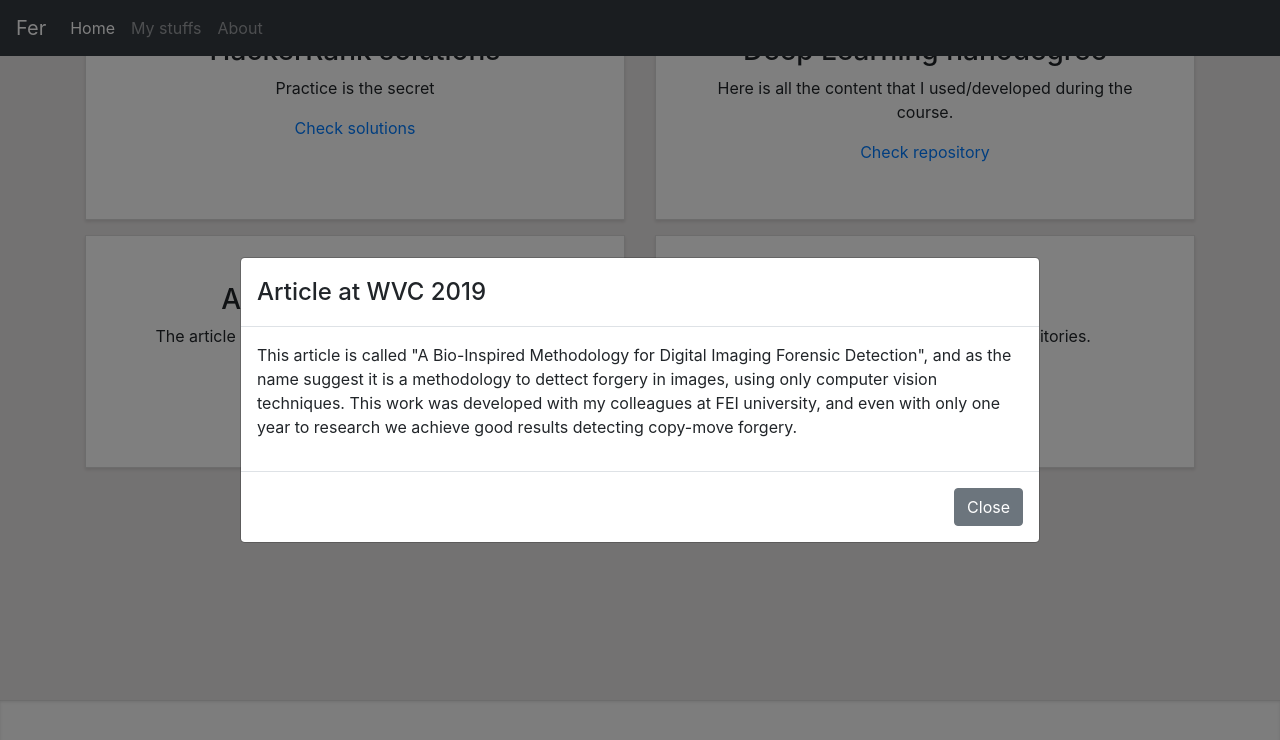
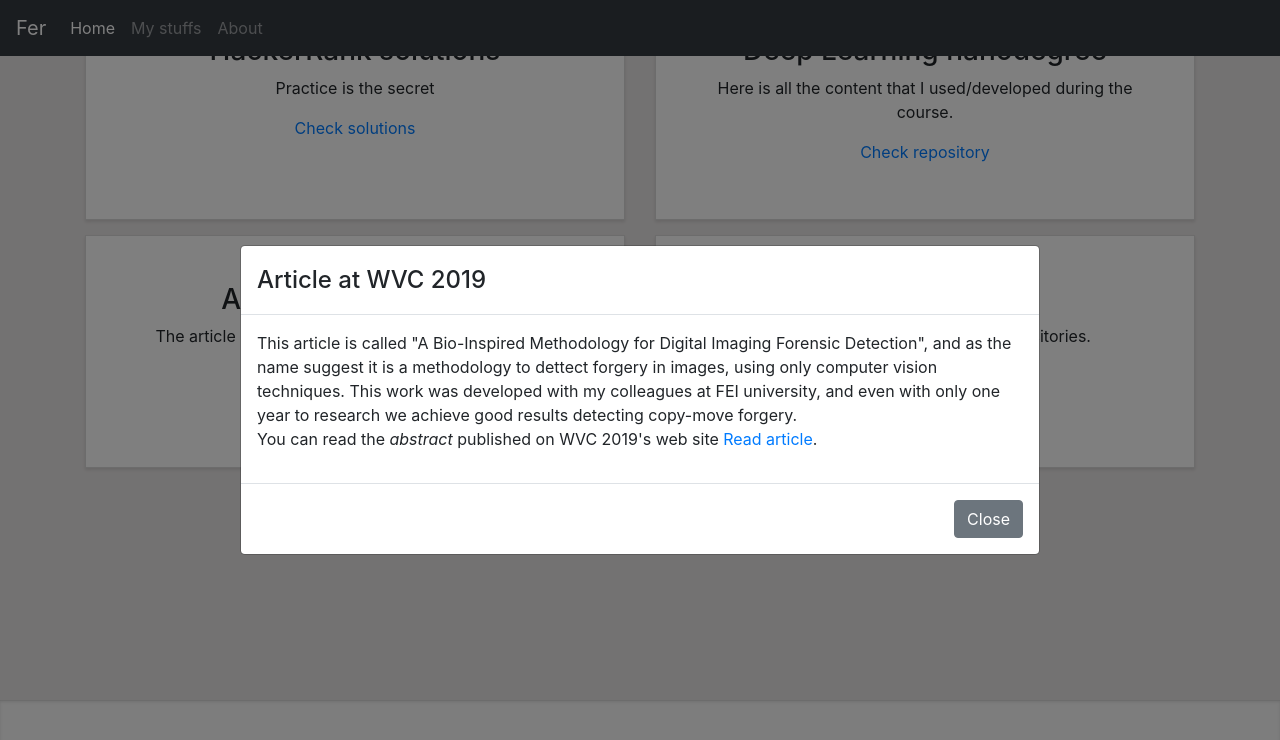
Before and after one commit to MrFrezza/mrfrezza.github.io, a plain HTML site: page index.html in a window 1280 px wide. Both pictures are taken after a click on the link "About the article". Shown: the part 900-1640 px from the top of the page. Drawn offline with nearby package versions, Linux system fonts and the light colour scheme.

Commit message:
add article link

```diff
--- a/index.html
+++ b/index.html
@@ -167,7 +167,8 @@
                       <p>
                         This article is called "A Bio-Inspired Methodology for Digital Imaging Forensic Detection", and as the name suggest
                         it is a methodology to dettect forgery in images, using only computer vision techniques. This work was developed
-                        with my colleagues at FEI university, and even with only one year to research we achieve good results detecting copy-move forgery.
+                        with my colleagues at FEI university, and even with only one year to research we achieve good results detecting copy-move forgery.<br>
+                        You can read the <i>abstract</i> published on WVC 2019's web site <a target="_blank" href="https://fei.edu.br/sites/wvc2019/papers/CameraReadyPosterSubmissions3-53/abstract_12.pdf">Read article</a>.
                       </p>
                   </div>
                   <div class="modal-footer">
```
